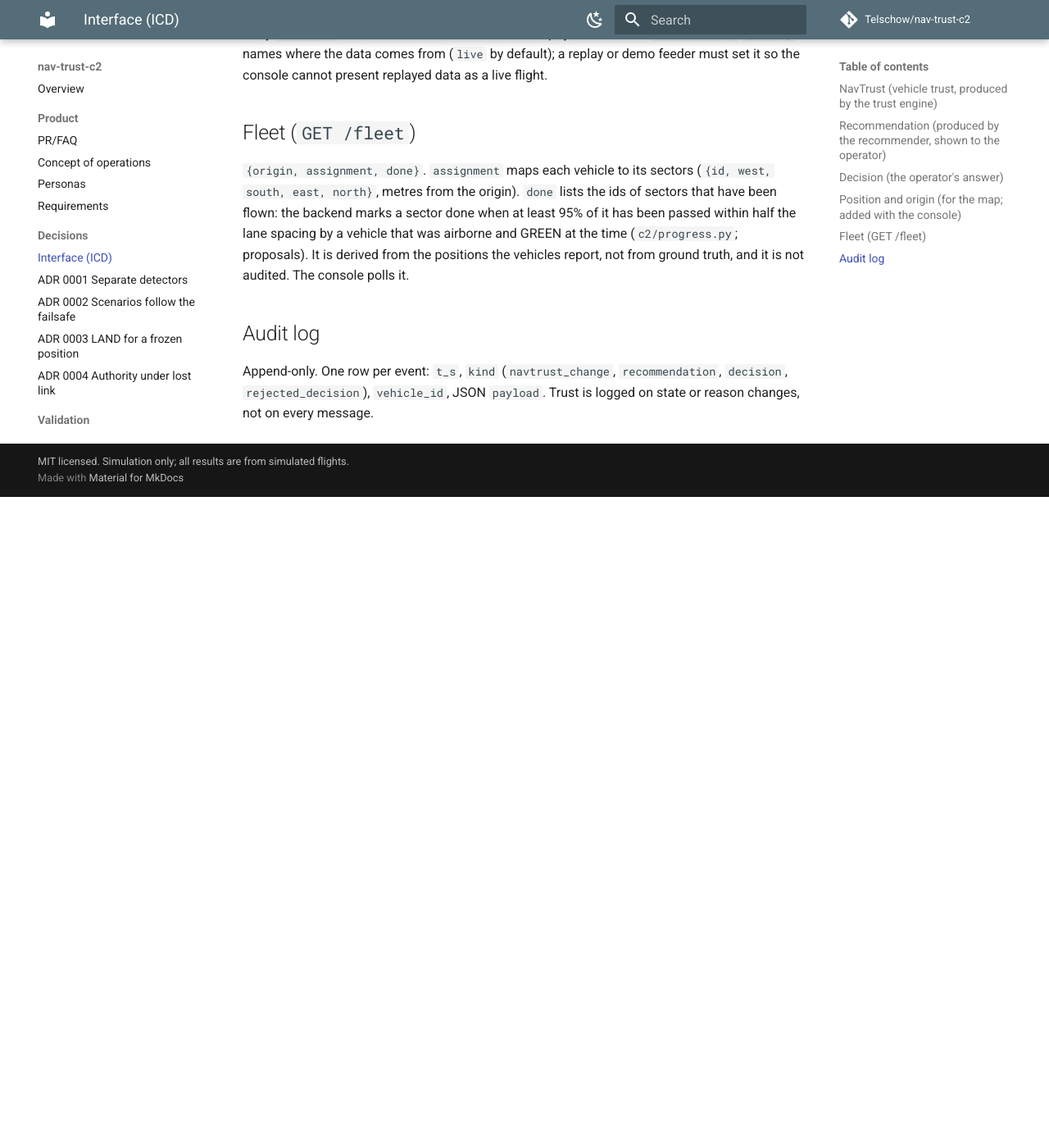
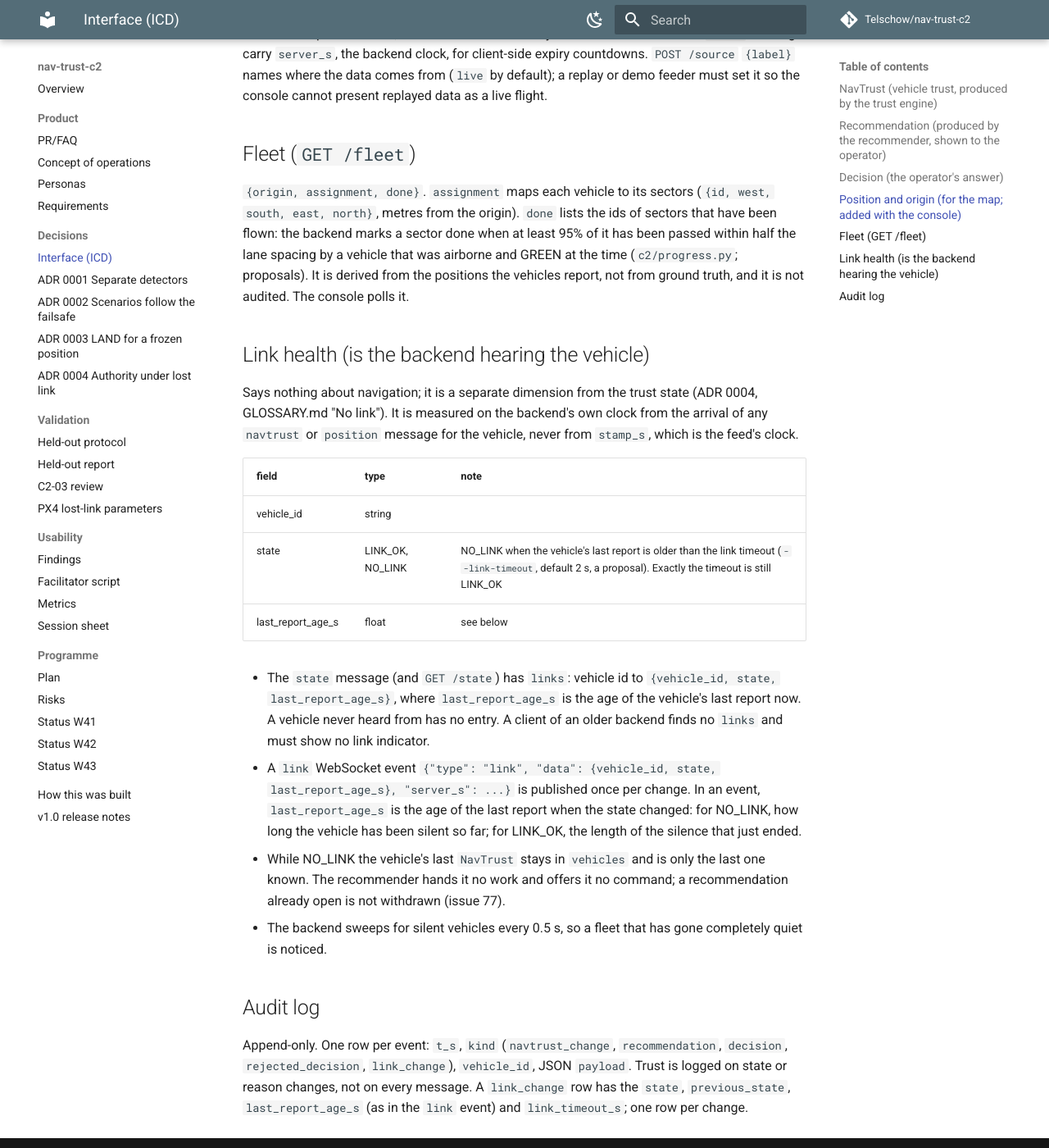
Before and after one commit to Telschow/nav-trust-c2, an MkDocs documentation site: the page built from docs/ICD.md, in a window 1280 px wide and 1400 px high, scrolled down 2411 px. Shown: the whole window at 82% size. Built offline with MkDocs 1.6.1 and Material for MkDocs 9.7.7, drawn with Linux system fonts in a browser that asks for light colours; comment, search, counter and statistics services are not loaded; before the commit the page ends 3017 px from its top, so only the background shows below that; some of the changed text lies outside the part shown.

Commit message:
ICD: link health messages and the link_change audit row (#73, slice 4)
Approved by the maintainer on 2026-10-24.

Co-Authored-By: Claude Sonnet 5.5 <noreply@anthropic.com>
Claude-Session: https://claude.ai/code/session_01AoxnWoFVN9irvtTgUcqrPc

```diff
--- a/docs/ICD.md
+++ b/docs/ICD.md
@@ -4,7 +4,8 @@ Status: **proposal by Claude, not reviewed.** `NavTrust` is as implemented in
 `navtrust/types.py` (from the spec). `Recommendation` and `Decision` were not available
 in this repository and are defined here to build the backend (issue 10); the maintainer
 should confirm or replace them before they harden. Changing a message needs maintainer
-approval (CLAUDE.md).
+approval (CLAUDE.md). The link-health messages below were approved by the maintainer on
+2026-10-24 (issue 73).
 
 All times are seconds on one clock owned by the backend. JSON field names equal the
 dataclass field names; enums are their string values.
@@ -65,7 +66,34 @@ half the lane spacing by a vehicle that was airborne and GREEN at the time (`c2/
 proposals). It is derived from the positions the vehicles report, not from ground truth, and it is
 not audited. The console polls it.
 
+## Link health (is the backend hearing the vehicle)
+Says nothing about navigation; it is a separate dimension from the trust state (ADR 0004,
+GLOSSARY.md "No link"). It is measured on the backend's own clock from the arrival of any
+`navtrust` or `position` message for the vehicle, never from `stamp_s`, which is the feed's clock.
+
+| field | type | note |
+|---|---|---|
+| vehicle_id | string | |
+| state | LINK_OK, NO_LINK | NO_LINK when the vehicle's last report is older than the link timeout (`--link-timeout`, default 2 s, a proposal). Exactly the timeout is still LINK_OK |
+| last_report_age_s | float | see below |
+
+- The `state` message (and `GET /state`) has `links`: vehicle id to `{vehicle_id, state,
+  last_report_age_s}`, where `last_report_age_s` is the age of the vehicle's last report now. A
+  vehicle never heard from has no entry. A client of an older backend finds no `links` and must
+  show no link indicator.
+- A `link` WebSocket event `{"type": "link", "data": {vehicle_id, state, last_report_age_s},
+  "server_s": ...}` is published once per change. In an event, `last_report_age_s` is the age of
+  the last report when the state changed: for NO_LINK, how long the vehicle has been silent so far;
+  for LINK_OK, the length of the silence that just ended.
+- While NO_LINK the vehicle's last `NavTrust` stays in `vehicles` and is only the last one
+  known. The recommender hands it no work and offers it no command; a recommendation already
+  open is not withdrawn (issue 77).
+- The backend sweeps for silent vehicles every 0.5 s, so a fleet that has gone completely quiet
+  is noticed.
+
 ## Audit log
 Append-only. One row per event: `t_s`, `kind` (`navtrust_change`, `recommendation`,
-`decision`, `rejected_decision`), `vehicle_id`, JSON `payload`. Trust is logged on state or
-reason changes, not on every message.
+`decision`, `rejected_decision`, `link_change`), `vehicle_id`, JSON `payload`. Trust is logged on
+state or reason changes, not on every message. A `link_change` row has the `state`,
+`previous_state`, `last_report_age_s` (as in the `link` event) and `link_timeout_s`; one row per
+change.
```
